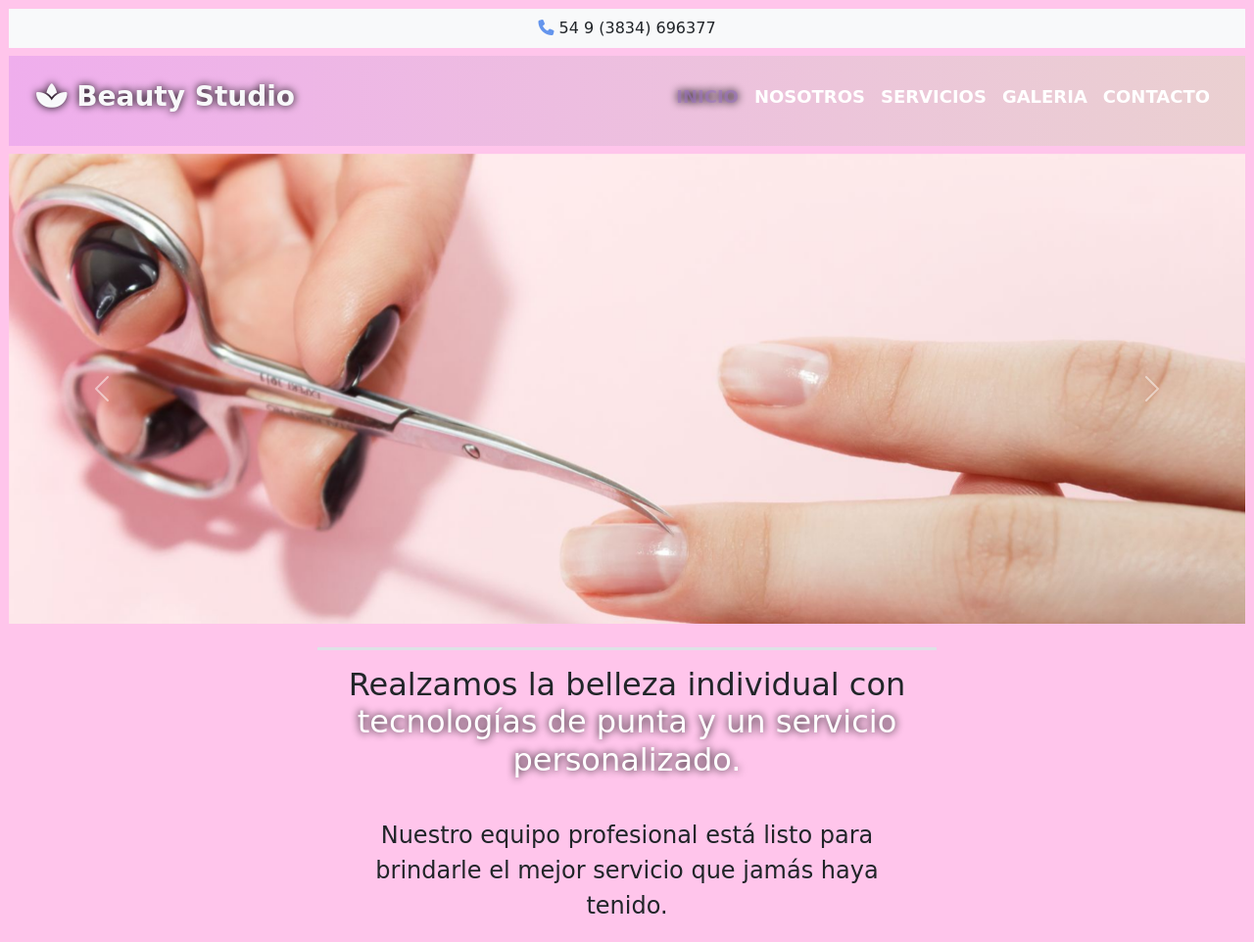
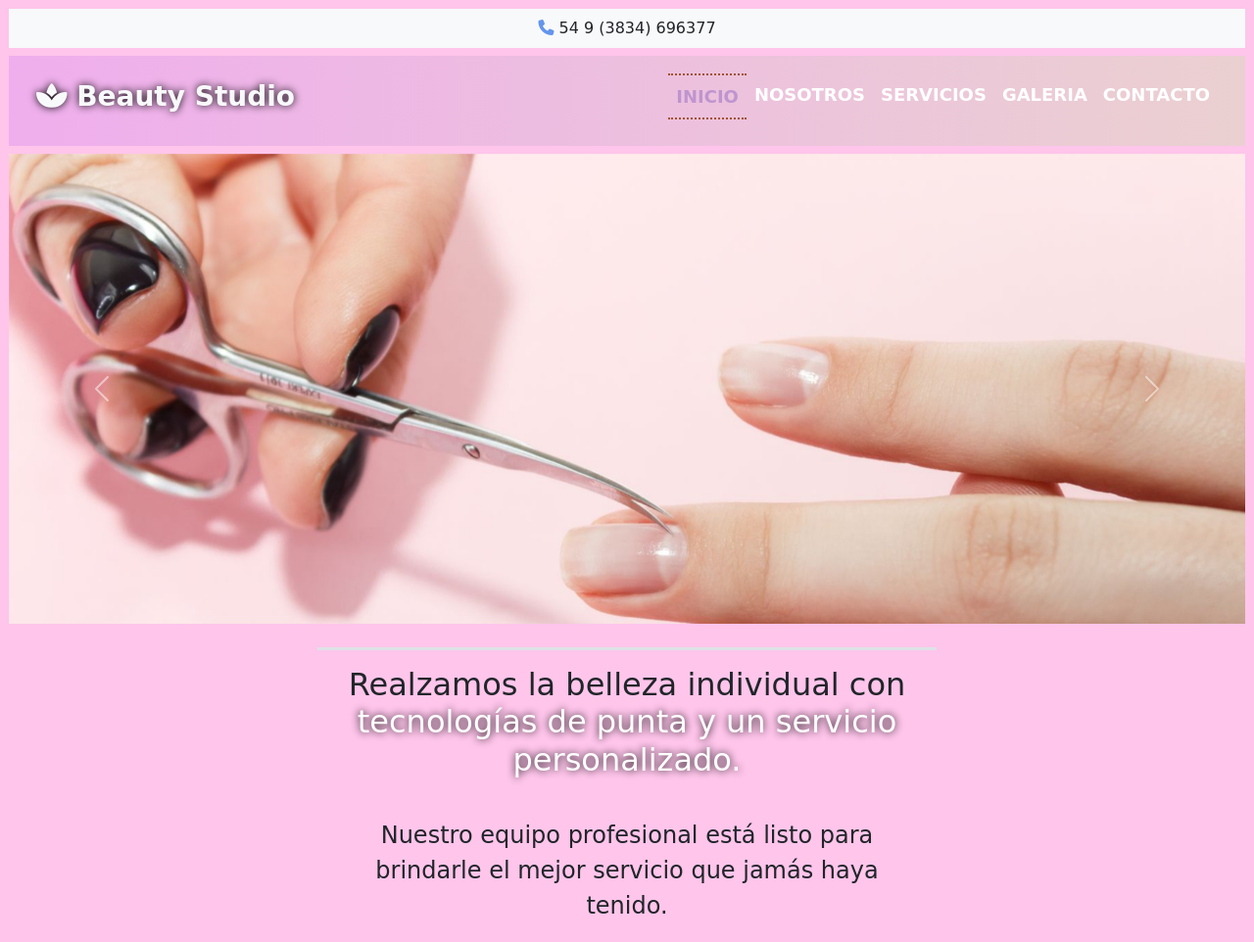
Before and after one commit to celestetapia/beautyStudioBootstrap, a website: page index.html in a window 1280 px wide. Shown: the top 962 px of the page at 98% size. Drawn offline with nearby package versions, Linux system fonts and the light colour scheme; files that its build step writes are made by us from their sources; a web font is replaced by a local one.

Commit message:
Ajustes de mi proyecto

```diff
--- a/index.html
+++ b/index.html
@@ -239,7 +239,7 @@
 
             <iframe
                 src="https://www.google.com/maps/embed?pb=!1m18!1m12!1m3!1d3405.258192980574!2d-64.182454785562!3d-31.40701170293968!2m3!1f0!2f0!3f0!3m2!1i1024!2i768!4f13.1!3m3!1m2!1s0x94329876d877c74f%3A0x8f7b1fdb8513bd1!2zU2FuIE1hcnTDrW4gNzk5LCBDw7NyZG9iYQ!5e0!3m2!1ses-419!2sar!4v1645489887999!5m2!1ses-419!2sar"
-                width="100%" height="100%" allowfullscreen="" loading="lazy">
+                width="100%" height="100%" style="margin-right: 2%; margin-left: 2%;" allowfullscreen="" loading="lazy">
             </iframe>
 
         </div>
--- a/scss/styles.scss
+++ b/scss/styles.scss
@@ -33,7 +33,12 @@ body {
       color: $colorAnchors;
       &.active {
         color: rgba(156, 115, 197, 0.562);
-        text-shadow: $whiteShadow;
+        border-top-width: 2px;
+        border-top-style: dotted;
+        border-top-color: sienna;
+        border-bottom-width: 2px;
+        border-bottom-style: dotted;
+        border-bottom-color: sienna;
       }
     }
   }
```
Also changed, not shown: pages/contacto.html (+1 -1 lines), css/styles.css.
